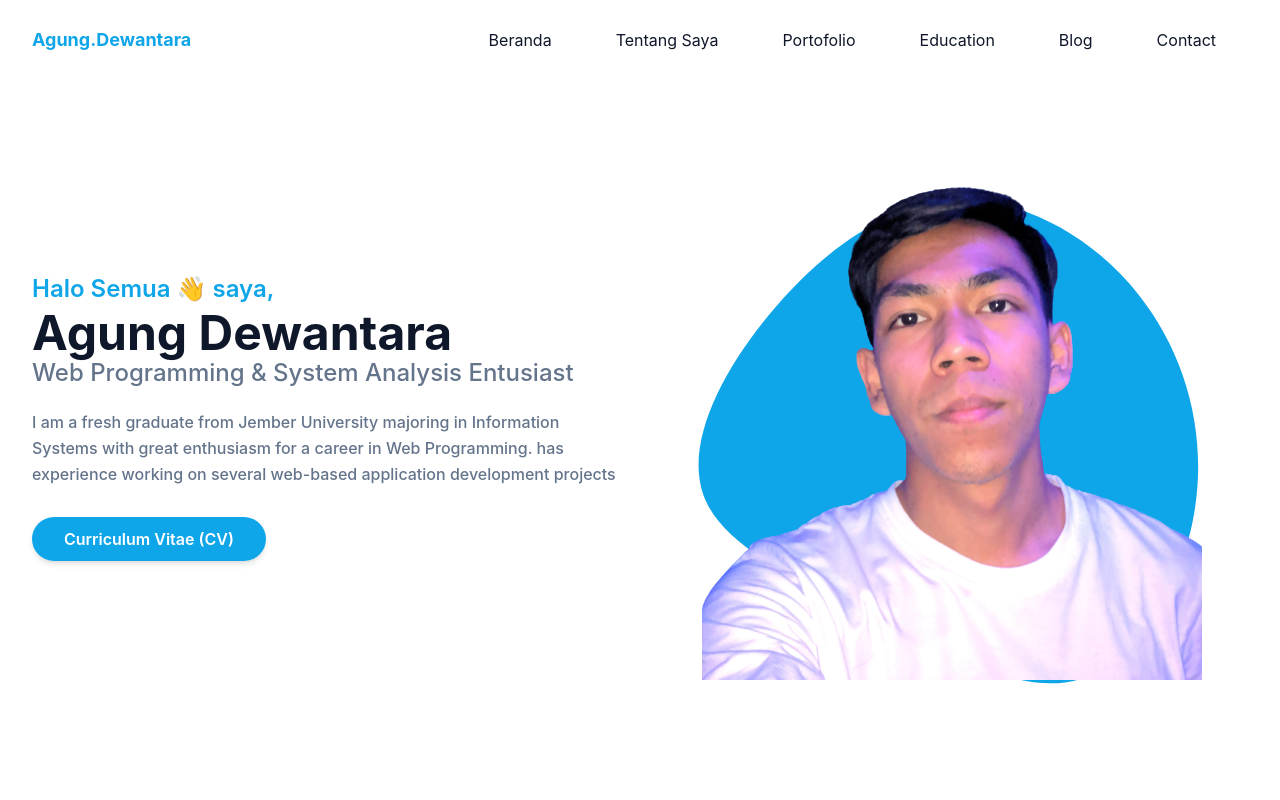
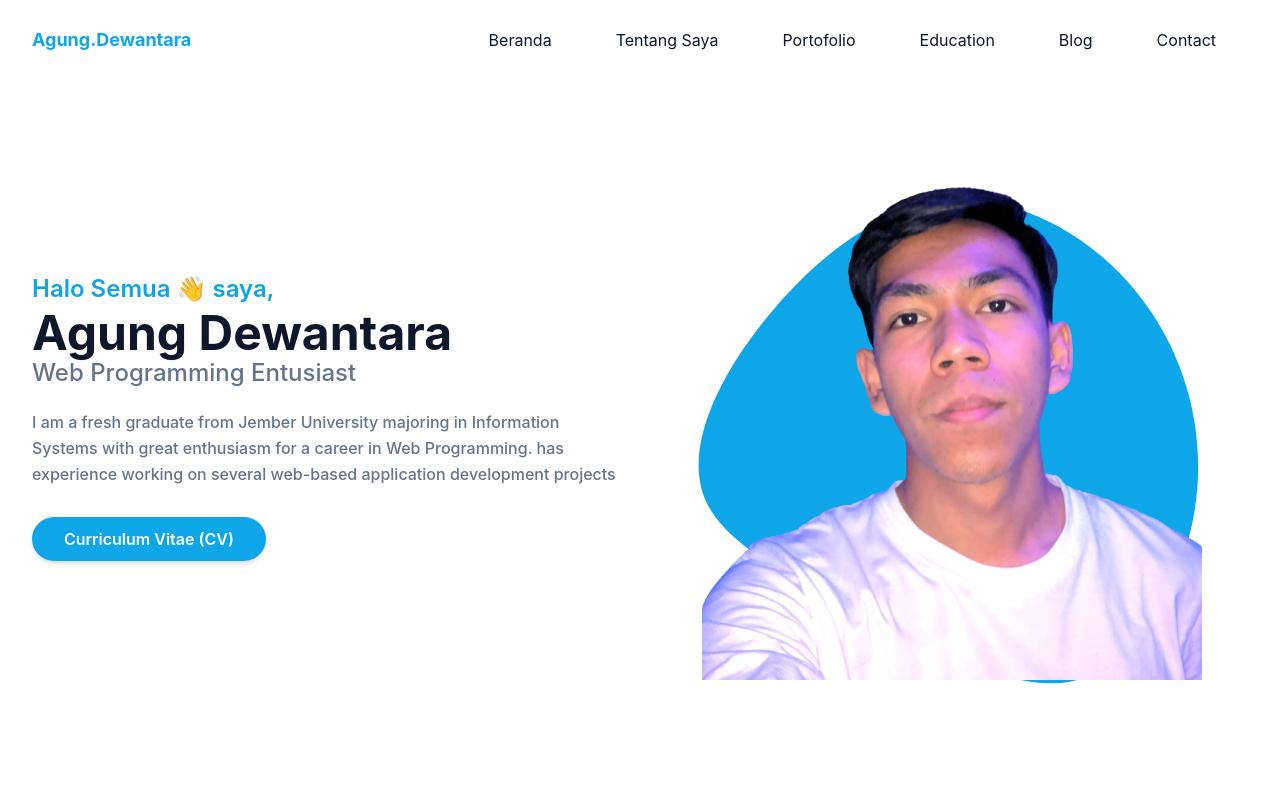
Before and after one commit to agungdewantr/portofolio, a website: page index.html in a window 1280 px wide. Shown: the top 800 px of the page. Drawn offline with Linux system fonts and the light colour scheme.

Commit message:
Update index.html

```diff
--- a/index.html
+++ b/index.html
@@ -105,7 +105,7 @@
             <h2
               class="font-medium text-secondary -500 text-lg mb-5 lg:text-2xl"
             >
-              Web Programming & System Analysis Entusiast
+              Web Programming Entusiast
             </h2>
             <p class="font-medium text-secondary mb-10 leading-relaxed">
               I am a fresh graduate from Jember University majoring in Information Systems with great enthusiasm for a career in Web Programming. has experience working on several web-based application development projects
```
